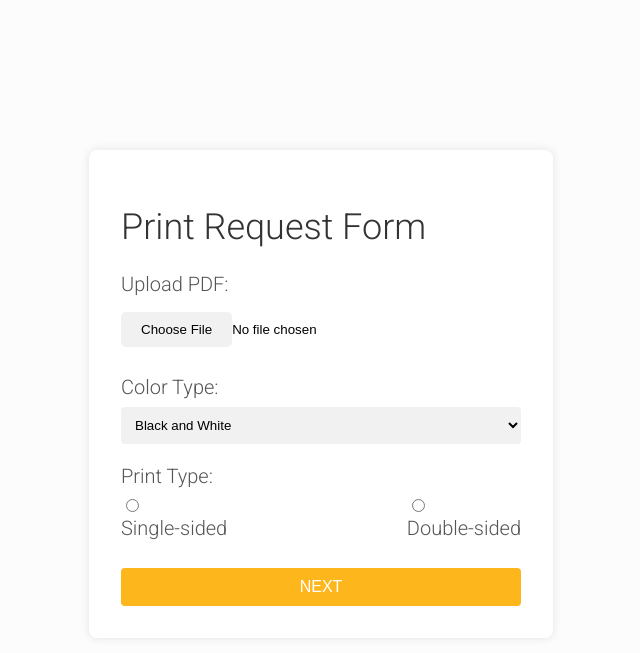
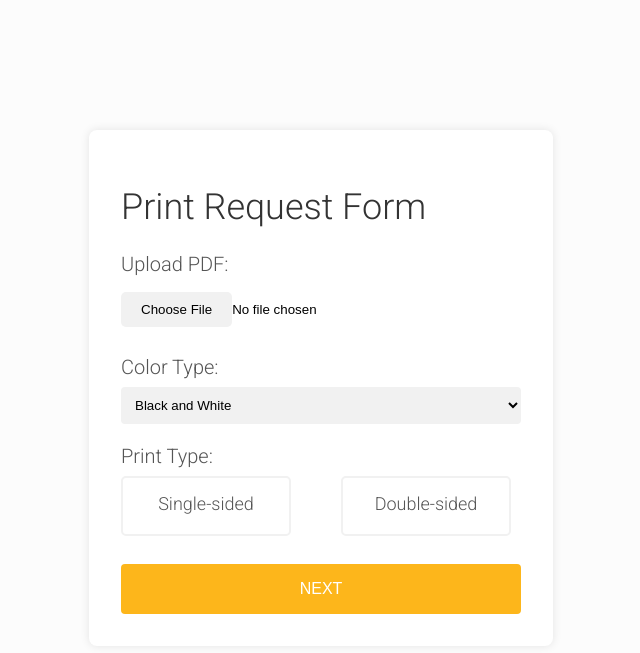
Before and after one commit to J11tendra/FLAME-Reprographics, a Flask app: template app/templates/index.html in a window 1280 px wide. Shown: the part 120-773 px from the top of the page, without its empty margins (319-959 px from the left). Run offline with Flask 3, Linux system fonts and the light colour scheme; the template is opened without the code that fills it, so the values that code supplies are empty; parts of the project's set-up code (start-up, migrations or seed data) failed here and were passed over.

Commit message:
fix: update radio UI

```diff
--- a/app/templates/index.html
+++ b/app/templates/index.html
@@ -25,7 +25,7 @@
         flex-direction: column;
         /* height: 70vh; */
         width: 100%;
-        margin-top: 150px;
+        margin-top: 130px;
       }
       .navbar {
         width: 100%;
@@ -101,6 +101,7 @@
       }
       input[type="submit"] {
         width: 100%;
+        height: 50px;
         padding: 10px;
         background-color: #fdb61b;
         border: none;
@@ -131,6 +132,71 @@
         cursor: pointer;
         margin: 8px 0 28px 0;
       }
+
+
+      /*  */
+     .radio-container {
+      display: inline-block;
+      margin-right: 10px;
+      position: relative; /* For positioning the pseudo-element */
+    }
+
+    .radio-input {
+      opacity: 0; /* Hide the default radio button */
+      position: absolute; /* So it doesn't take up space */
+      cursor: pointer; /* Make the whole box clickable */
+      width: 100%;
+      height: 100%;
+      display: none;
+      overflow: hidden;
+    }
+
+    .radio-label {
+      display: block; /* Important: Make the label a block element */
+      width: 170px;
+      height: 60px;
+      border: 2px solid #f1f1f1;
+      background-color: #fff;
+      border-radius: 5px;
+      box-sizing: border-box;
+      cursor: pointer;
+      text-align: center; /* Center the text horizontally */
+      line-height: 50px; /* Center the text vertically */
+      user-select: none;
+    }
+
+    .radio-input:checked + .radio-label {
+      background-color: #ffffff;
+      color: black;
+      border-color: #fdb61b;
+    }
+
+    /* Optional: Style the "dot" inside the checked radio button (if you want one) */
+    .radio-label::after { /* Use ::after on the label */
+      content: "";
+      display: block;
+      width: 10px;
+      height: 10px;
+      margin: auto;
+      margin-top: calc(50% - 5px); /* Vertically center the dot */
+      border-radius: 50%;
+      background-color: white;
+      opacity: 0;
+      transition: opacity 0.2s;
+      position: absolute; /* Needed for positioning */
+      top: 0;
+      left: 0;
+      right: 0; /* Center horizontally */
+    }
+
+    .radio-input:checked + .radio-label::after {
+      opacity: 1;
+    }
+
+    .radio-label span {
+      font-size: 18px;
+    }
+      /*  */
     </style>
   </head>
   <body>
@@ -162,26 +228,28 @@
 
           <label>Print Type:</label>
           <div class="radio-group">
-            <div>
+            <div class="radio-container">
               <input
                 style="display: inline-block;"
                 type="radio"
                 id="single-sided"
                 name="printType"
                 value="single-sided"
+                class="radio-input"
                 required
               />
-              <label style="display: inline-block;" for="single-sided">Single-sided</label>
+              <label class="radio-label" style="display: inline-block;" for="single-sided"><span>Single-sided</span></label>
             </div>
-            <div>
+            <div class="radio-container">
               <input
                 type="radio"
                 id="double-sided"
                 name="printType"
                 value="double-sided"
+                class="radio-input"
                 required
               />
-              <label for="double-sided">Double-sided</label>
+              <label class="radio-label" for="double-sided"><span>Double-sided</span></label>
             </div>
           </div>
           <input type="submit" value="NEXT" />
```
Also changed, not shown: test_qr.png.
